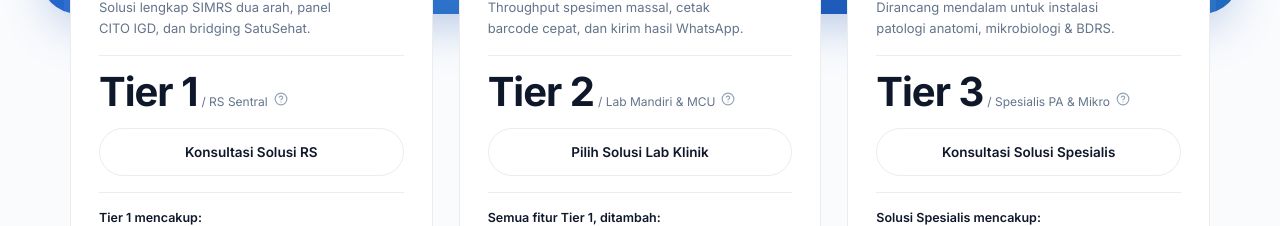
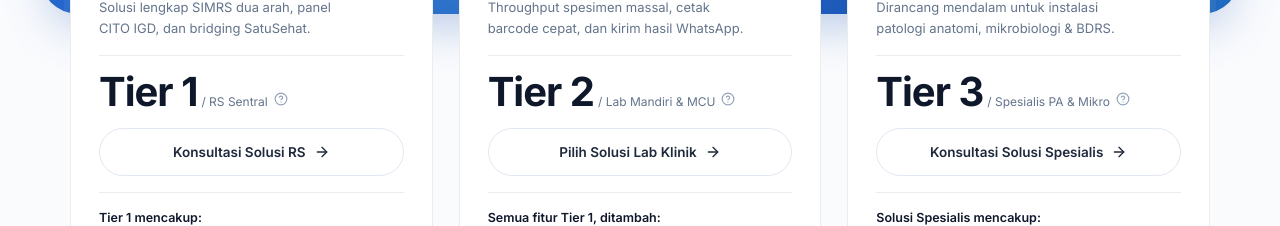
Before and after one commit to TBTBAgency/WebsiteDiagnova, a Next.js app: page /solutions in a window 1280 px wide. Shown: the part 2480-2706 px from the top of the page. Built offline with nearby package versions, Linux system fonts and the light colour scheme; no server answers.

Commit message:
style(buttons): standardize ArrowRight icons on primary CTAs and tier cards

```diff
--- a/app/(marketing)/solutions/page.tsx
+++ b/app/(marketing)/solutions/page.tsx
@@ -613,10 +613,10 @@ export default function SolutionsPage() {
                   {/* CTA Button */}
                   <Link
                     href="/request-demo"
-                    className="mt-4 w-full h-11.5 sm:h-12 rounded-full border border-[#ECECEA] bg-white text-slate-900 font-semibold text-[13.5px] flex items-center justify-center gap-0 transition-all duration-200 group-hover/plan:bg-[#2466CB] group-hover/plan:border-[#2466CB] group-hover/plan:text-white group-hover/plan:gap-2 group-focus-within/plan:bg-[#2466CB] group-focus-within/plan:border-[#2466CB] group-focus-within/plan:text-white group-focus-within/plan:gap-2 active:scale-[0.99]"
+                    className="mt-4 w-full h-11.5 sm:h-12 rounded-full border border-slate-200 bg-white text-slate-800 font-semibold text-[13.5px] flex items-center justify-center gap-2 transition-all duration-200 group-hover/plan:bg-[#2764B8] group-hover/plan:border-[#2764B8] group-hover/plan:text-white group-focus-within/plan:bg-[#2764B8] group-focus-within/plan:border-[#2764B8] group-focus-within/plan:text-white active:scale-[0.98]"
                   >
                     <span>{language === "ID" ? "Konsultasi Solusi RS" : "Talk to an expert"}</span>
-                    <ArrowUpRight className="w-0 h-3.5 opacity-0 group-hover/plan:w-3.5 group-hover/plan:opacity-100 group-focus-within/plan:w-3.5 group-focus-within/plan:opacity-100 transition-all duration-200 shrink-0" />
+                    <ArrowRight className="h-4 w-4 transition-transform duration-200 group-hover/plan:translate-x-1 shrink-0" />
                   </Link>
 
                   {/* Divider 2 */}
@@ -703,10 +703,10 @@ export default function SolutionsPage() {
                   {/* CTA Button */}
                   <Link
                     href="/request-demo"
-                    className="mt-4 w-full h-11.5 sm:h-12 rounded-full border border-[#ECECEA] bg-white text-slate-900 font-semibold text-[13.5px] flex items-center justify-center gap-0 transition-all duration-200 group-hover/plan:bg-[#2466CB] group-hover/plan:border-[#2466CB] group-hover/plan:text-white group-hover/plan:gap-2 group-focus-within/plan:bg-[#2466CB] group-focus-within/plan:border-[#2466CB] group-focus-within/plan:text-white group-focus-within/plan:gap-2 active:scale-[0.99]"
+                    className="mt-4 w-full h-11.5 sm:h-12 rounded-full border border-slate-200 bg-white text-slate-800 font-semibold text-[13.5px] flex items-center justify-center gap-2 transition-all duration-200 group-hover/plan:bg-[#2764B8] group-hover/plan:border-[#2764B8] group-hover/plan:text-white group-focus-within/plan:bg-[#2764B8] group-focus-within/plan:border-[#2764B8] group-focus-within/plan:text-white active:scale-[0.98]"
                   >
                     <span>{language === "ID" ? "Pilih Solusi Lab Klinik" : "Talk to an expert"}</span>
-                    <ArrowUpRight className="w-0 h-3.5 opacity-0 group-hover/plan:w-3.5 group-hover/plan:opacity-100 group-focus-within/plan:w-3.5 group-focus-within/plan:opacity-100 transition-all duration-200 shrink-0" />
+                    <ArrowRight className="h-4 w-4 transition-transform duration-200 group-hover/plan:translate-x-1 shrink-0" />
                   </Link>
 
                   {/* Divider 2 */}
@@ -793,10 +793,10 @@ export default function SolutionsPage() {
                   {/* CTA Button */}
                   <Link
                     href="/request-demo"
-                    className="mt-4 w-full h-11.5 sm:h-12 rounded-full border border-[#ECECEA] bg-white text-slate-900 font-semibold text-[13.5px] flex items-center justify-center gap-0 transition-all duration-200 group-hover/plan:bg-[#2466CB] group-hover/plan:border-[#2466CB] group-hover/plan:text-white group-hover/plan:gap-2 group-focus-within/plan:bg-[#2466CB] group-focus-within/plan:border-[#2466CB] group-focus-within/plan:text-white group-focus-within/plan:gap-2 active:scale-[0.99]"
+                    className="mt-4 w-full h-11.5 sm:h-12 rounded-full border border-slate-200 bg-white text-slate-800 font-semibold text-[13.5px] flex items-center justify-center gap-2 transition-all duration-200 group-hover/plan:bg-[#2764B8] group-hover/plan:border-[#2764B8] group-hover/plan:text-white group-focus-within/plan:bg-[#2764B8] group-focus-within/plan:border-[#2764B8] group-focus-within/plan:text-white active:scale-[0.98]"
                   >
                     <span>{language === "ID" ? "Konsultasi Solusi Spesialis" : "Talk to an expert"}</span>
-                    <ArrowUpRight className="w-0 h-3.5 opacity-0 group-hover/plan:w-3.5 group-hover/plan:opacity-100 group-focus-within/plan:w-3.5 group-focus-within/plan:opacity-100 transition-all duration-200 shrink-0" />
+                    <ArrowRight className="h-4 w-4 transition-transform duration-200 group-hover/plan:translate-x-1 shrink-0" />
                   </Link>
 
                   {/* Divider 2 */}
--- a/components/sections/CTABanner.tsx
+++ b/components/sections/CTABanner.tsx
@@ -3,7 +3,7 @@
 import React, { useState } from "react";
 import Image from "next/image";
 import { useRouter } from "next/navigation";
-import { ArrowUpRight } from "lucide-react";
+import { ArrowRight } from "lucide-react";
 import { useLanguage } from "@/components/providers/LanguageProvider";
 import { cn } from "@/lib/utils";
 
@@ -124,9 +124,9 @@ export function CTABanner({
                   className="group relative inline-flex items-center justify-center gap-1.5 rounded-full bg-[#2764B8] hover:bg-[#1E5299] text-white font-semibold px-5 sm:px-7 py-2.5 sm:py-3.5 text-xs sm:text-sm shrink-0 transition-all duration-200 shadow-sm cursor-pointer active:scale-[0.98] hover:shadow-lg hover:shadow-blue-500/25 overflow-hidden"
                 >
                   <span className="animate-shine-continuous" />
-                  <span className="relative z-10 flex items-center gap-1.5">
+                  <span className="relative z-10 flex items-center gap-2">
                     {buttonText}
-                    <ArrowUpRight className="h-4 w-4 transition-transform group-hover:translate-x-0.5 group-hover:-translate-y-0.5" />
+                    <ArrowRight className="h-4 w-4 transition-transform duration-200 group-hover:translate-x-1" />
                   </span>
                 </button>
               </form>
--- a/components/sections/Hero.tsx
+++ b/components/sections/Hero.tsx
@@ -5,6 +5,7 @@ import Link from "next/link";
 import Image from "next/image";
 import { cn } from "@/lib/utils";
 import { useLanguage } from "@/components/providers/LanguageProvider";
+import { ArrowRight } from "lucide-react";
 
 interface SlideData {
   id: number;
@@ -286,11 +287,12 @@ export function Hero({ initialData }: HeroProps = {}) {
           >
             <Link
               href={(slides[currentSlide] as any)?.ctaPrimaryUrl || "/request-demo"}
-              className="group relative inline-flex items-center justify-center rounded-full bg-white text-slate-900 font-semibold px-8 py-3.5 text-sm sm:text-base hover:bg-slate-50 hover:shadow-2xl hover:shadow-white/20 hover:-translate-y-0.5 transition-all duration-200 shadow-xl active:scale-[0.98] overflow-hidden"
+              className="group relative inline-flex items-center justify-center gap-2 rounded-full bg-white text-slate-900 font-semibold px-8 py-3.5 text-sm sm:text-base hover:bg-slate-50 hover:shadow-2xl hover:shadow-white/20 hover:-translate-y-0.5 transition-all duration-200 shadow-xl active:scale-[0.98] overflow-hidden"
             >
               <span className="relative z-10">
                 {(slides[currentSlide] as any)?.ctaPrimaryText || (language === "ID" ? "Jadwalkan Demo" : "Schedule Demo")}
               </span>
+              <ArrowRight className="relative z-10 h-4 w-4 transition-transform duration-200 group-hover:translate-x-1" />
               <span className="absolute inset-0 bg-gradient-to-r from-transparent via-blue-100/40 to-transparent -translate-x-full group-hover:translate-x-full transition-transform duration-700 ease-in-out pointer-events-none" />
             </Link>
 
```
